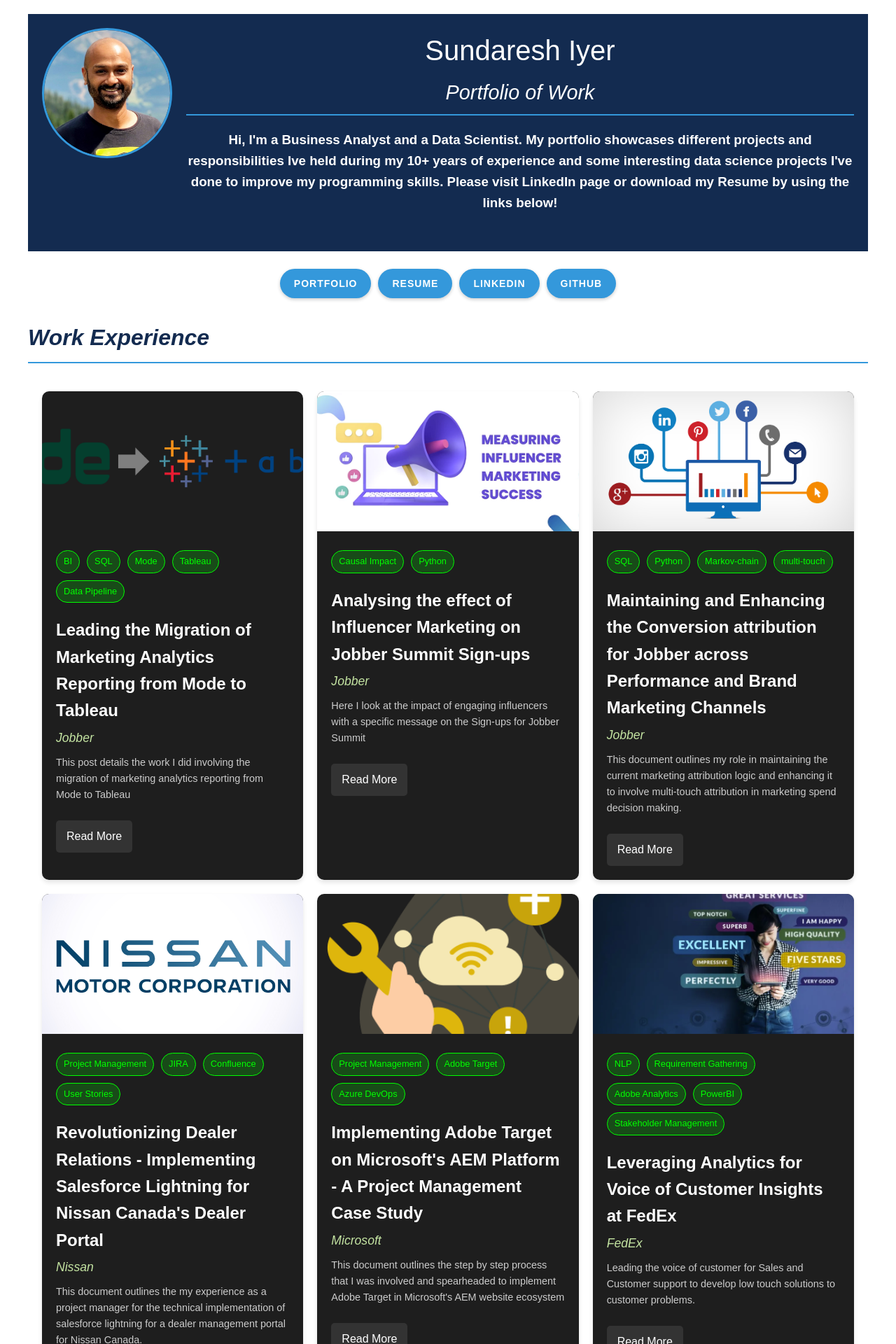
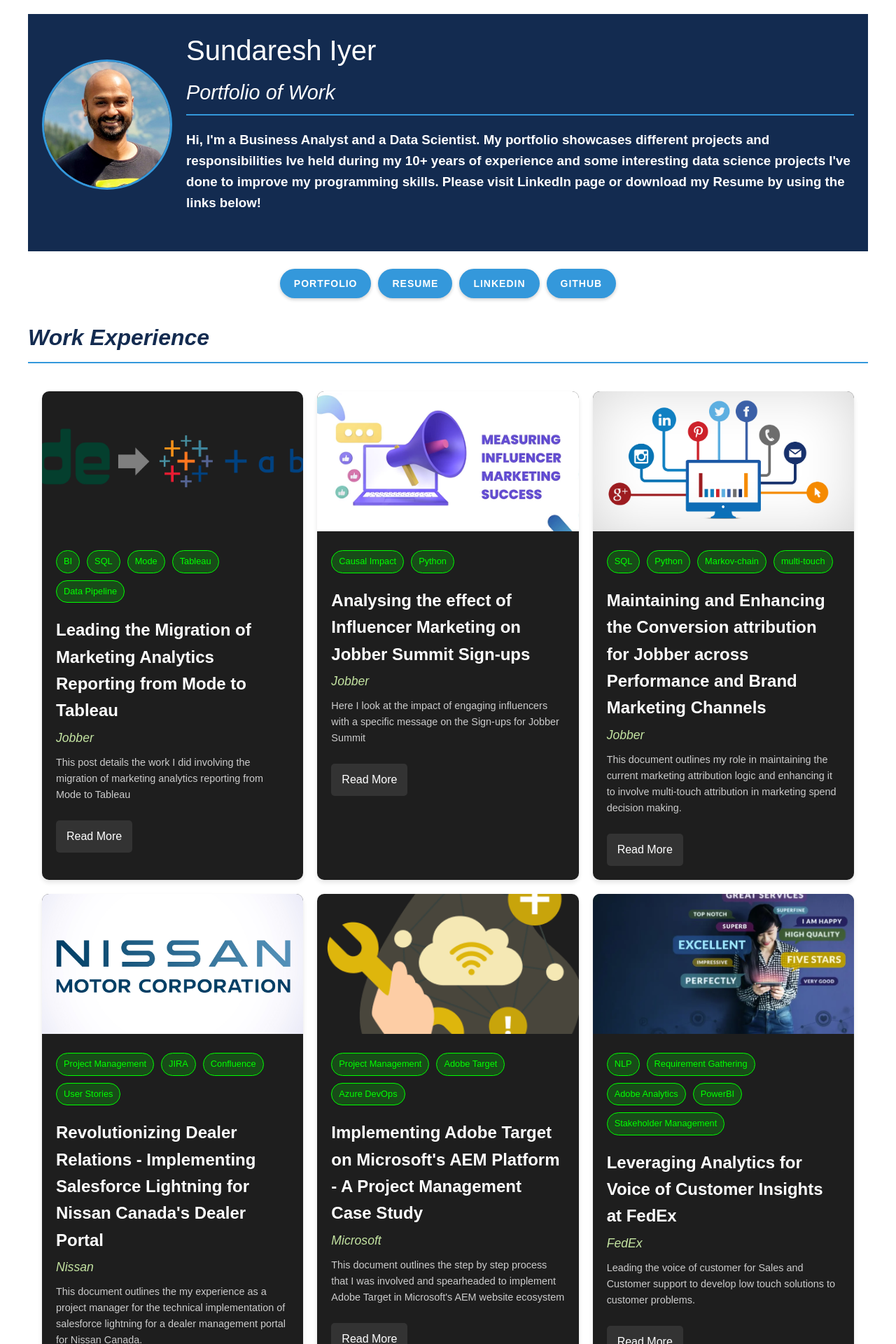
Before and after one commit to IyerS/sundareshiyer.github.io, a Jekyll site: the page built from index.html, in a window 1280 px wide. Shown: the top 1920 px of the page at 70% size. Built offline with Jekyll 4.4.1, drawn with Linux system fonts in a browser that asks for light colours.

Commit message:
Update main.scss

```diff
--- a/assets/css/main.scss
+++ b/assets/css/main.scss
@@ -42,7 +42,7 @@
 
 .header-content {
     display: flex;
-    align-items: left;
+    align-items: center;
     margin-bottom: 15px;
 }
 
@@ -57,7 +57,7 @@
 .title-description {
     margin-left: 20px;
     flex-grow: 1;
-    text-align: center;
+    text-align: left;
 }
 
 .title-description h1 {
```
